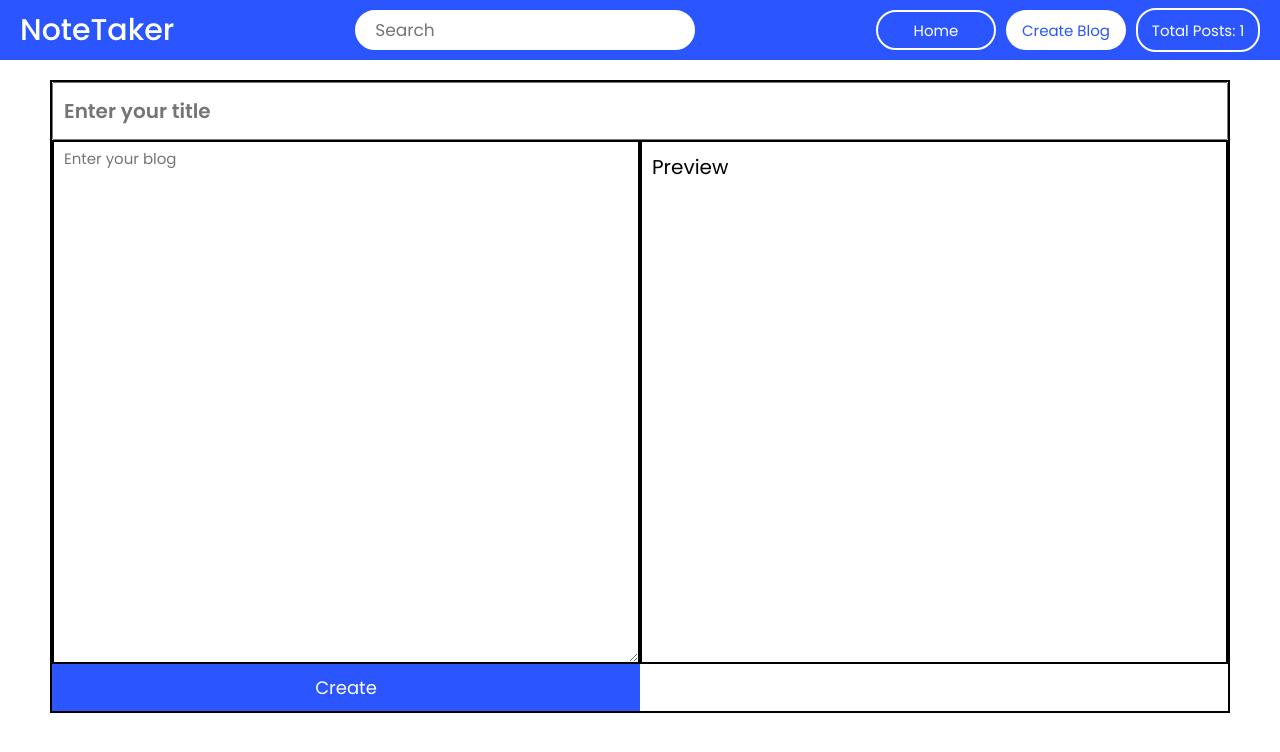
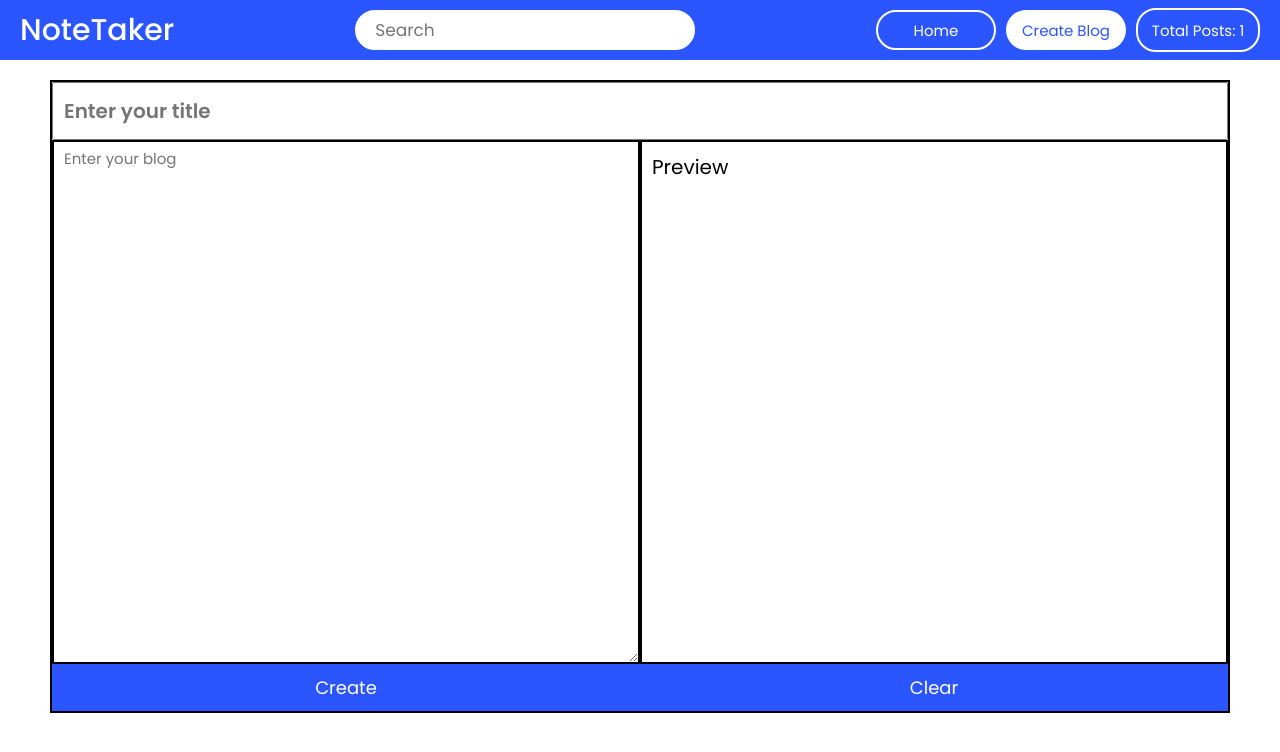
Before and after one commit to chaanakyaaM/NoteTaker, a React (Create React App) app: page /add in a window 1280 px wide. Shown: the top 752 px of the page. Built offline with nearby package versions, Linux system fonts and the light colour scheme.

Commit message:
clear functionality added

```diff
--- a/src/App.css
+++ b/src/App.css
@@ -43,6 +43,10 @@
   font-size: 17px;
   outline: none;
   border: 2px solid var(--primary-color);
+}
+.btn-section{
+  width: 100%;
+  display: flex;
 }
 .links {
   width: auto;
--- a/src/components/Post.js
+++ b/src/components/Post.js
@@ -16,8 +16,8 @@ export default function Post({ title, blog, data, setdata, date, time,id }) {
     setBlogVal(blog);
   }, [title, blog]);
 
-  function clickHandler() {
-    const filteredData = data.filter(item => item.time !== time);
+  function delclickHandler() {
+    const filteredData = data.filter(item => item.id !== id);
     setdata(filteredData);
   }
 
@@ -60,7 +60,7 @@ export default function Post({ title, blog, data, setdata, date, time,id }) {
           <Markdown className='md'>{blogVal}</Markdown>
           <button className='readmore' onClick={handleReadMore}>Read More</button>
           <div className="delandedit">
-            <button className="del" onClick={clickHandler}>
+            <button className="del" onClick={delclickHandler}>
               <img src={Cancel} alt="Cancel" />
             </button>
             <button className="edit" onClick={() => setEdit(true)}>
--- a/src/pages/Addblog.js
+++ b/src/pages/Addblog.js
@@ -31,6 +31,10 @@ export default function Addblog({ update, posts, add, setadd }) {
     setadd(!add);
     toast.success('Blog successfully created.')
   }
+  function clear(){
+    setTextvalue('')
+
+  }
 
   return (
     <>
@@ -57,7 +61,10 @@ export default function Addblog({ update, posts, add, setadd }) {
         <Markdown className='markdown-preview'>{textvalue}</Markdown>
         </div>
       </div>
+      <div className='btn-section'>
       <button onClick={submit}>Create</button>
+      <button onClick={clear}>Clear</button>
+      </div>
     </div>
     </>
   );
```
